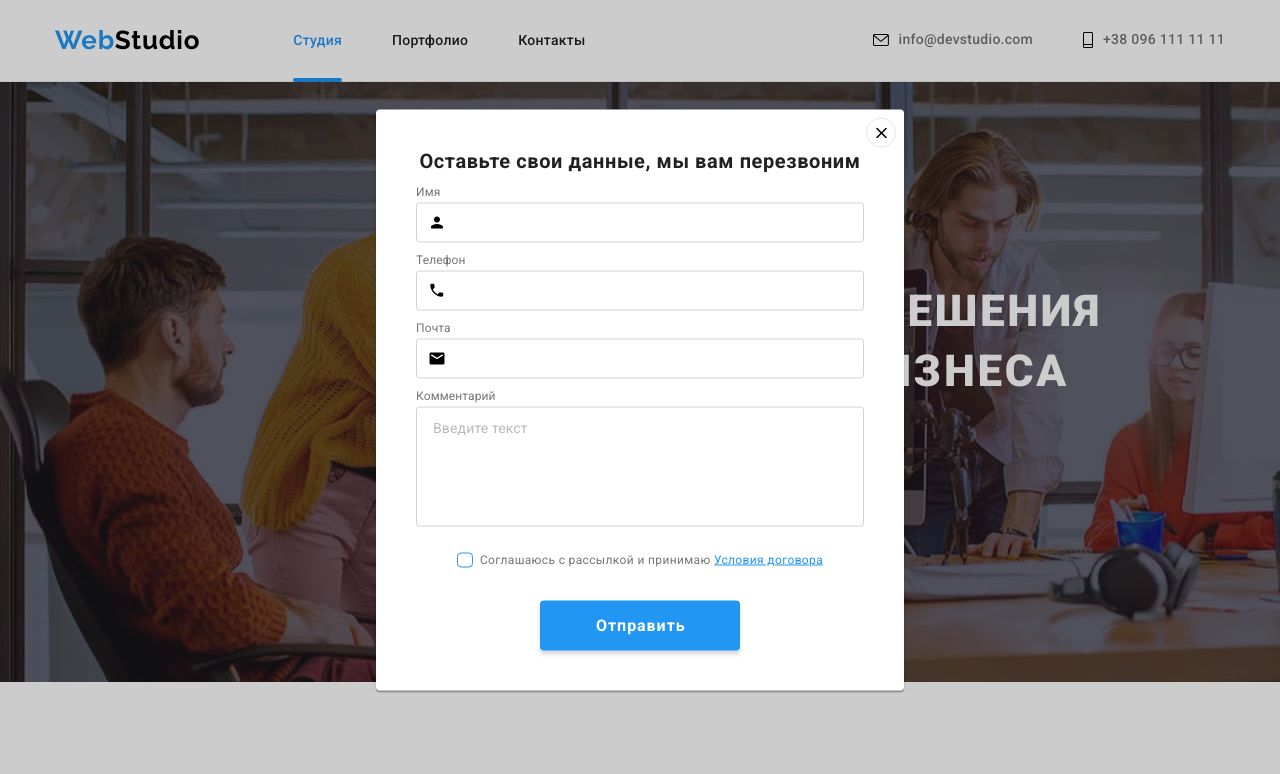
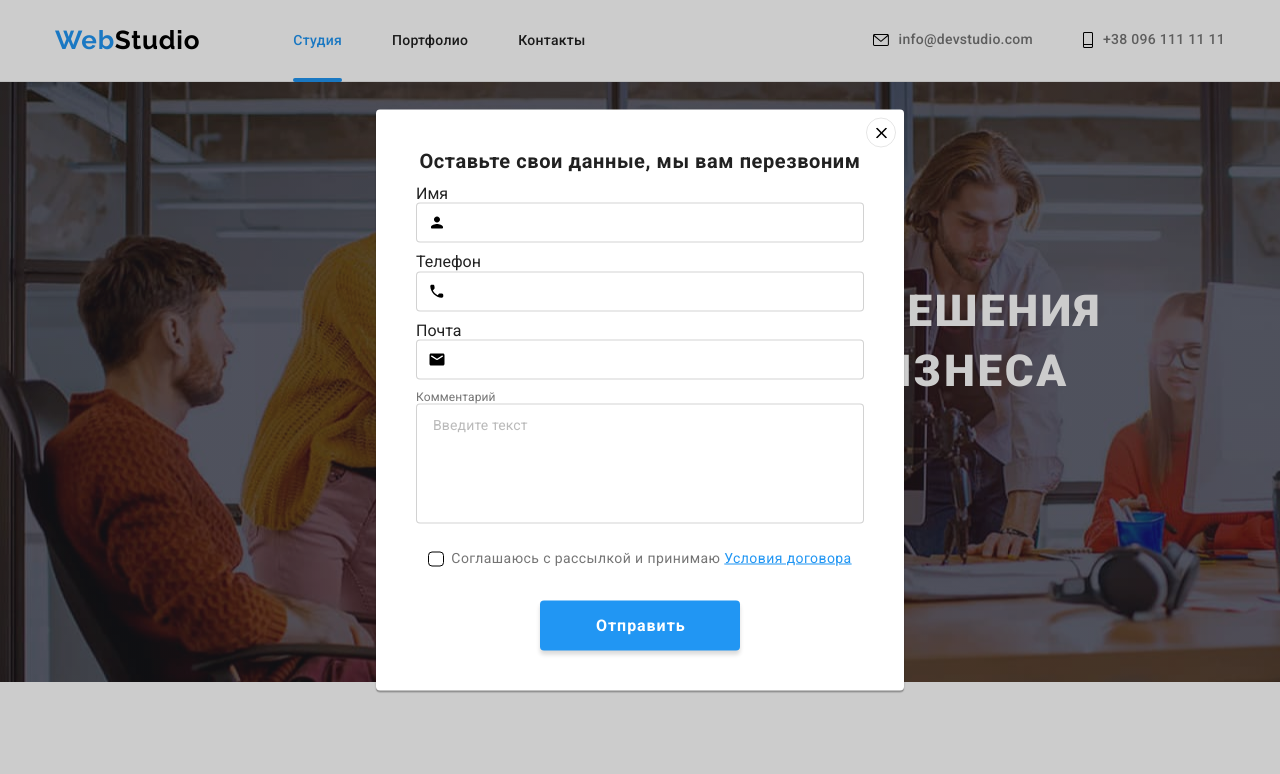
Before and after one commit to alexandrakatsewich/goit-markup-hw-06, a plain HTML site: page index.html in a window 1280 px wide. Both pictures are taken after a click on the button "Заказать услугу". Shown: the top 774 px of the page. Drawn offline with nearby package versions, Linux system fonts and the light colour scheme.

Commit message:
Update style.css

```diff
--- a/css/style.css
+++ b/css/style.css
@@ -867,6 +867,19 @@ body {
   color: var(--title-color);
 }
 
+.modal-form-lable {
+  margin-bottom: 10px;
+}
+
+.modal-form-name {
+  display: block;
+  margin-bottom: 4px;
+  font-size: 12px;
+  line-height: 14px;
+  letter-spacing: 0.01em;
+  color: var(--text-color);
+}
+
 .modal-form-input {
   width: 100%;
   height: 40px;
@@ -881,7 +894,6 @@ body {
 .modal-form-enter-input {
   display: block;
   position: relative;
-  margin-top: 4px;
 }
 
 .modal-input-icon {
@@ -908,14 +920,6 @@ body {
   fill: var(--accent-color);
 }
 
-.modal-form-lable {
-  margin-bottom: 10px;
-  font-size: 12px;
-  line-height: 14px;
-  letter-spacing: 0.01em;
-  color: var(--text-color);
-}
-
 .modal-form-lable-textarea {
   font-size: 12px;
   line-height: 14px;
@@ -926,7 +930,7 @@ body {
 }
 
 .modal-form-textarea {
-  margin-top: 4px;
+  margin-bottom: 20px;
   padding: 12px 16px;
   width: 100%;
   height: 120px;
@@ -951,14 +955,6 @@ body {
   border-color: var(--accent-color);
 }
 
-.modal-form-checkbox-label {
-  font-size: 14px;
-  line-height: 1.71;
-  letter-spacing: 0.03em;
-
-  color: var(--text-color);
-}
-
 .modal-form-label-link {
   color: var(--accent-color);
 }
@@ -967,9 +963,13 @@ body {
   display: flex;
   align-items: center;
   margin: 0 auto;
-  font-size: 12px;
-  margin-top: 20px;
   margin-bottom: 30px;
+
+  font-size: 14px;
+  line-height: 1.71;
+  letter-spacing: 0.03em;
+
+  color: var(--text-color);
 }
 
 .modal-form-checkbox-label::before {
@@ -978,7 +978,7 @@ body {
   width: 16px;
   height: 15px;
   cursor: pointer;
-  border: 1px solid var(--accent-color);
+  border: 1px solid #000000;
   box-sizing: border-box;
   border-radius: 4px;
 
@@ -988,6 +988,7 @@ body {
 .modal-form-checkbox:checked + .modal-form-checkbox-label::before {
   background-image: url(../images/icon-check.jpg);
   background-size: cover;
+  border-color: var(--accent-color);
 }
 
 .modal-btn {
```
